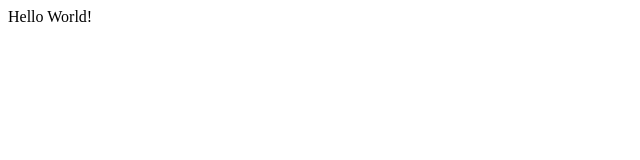
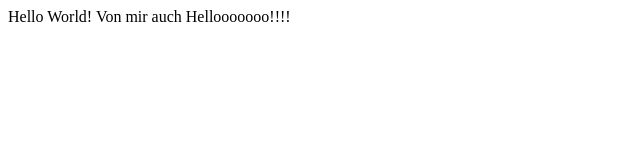
Before and after one commit to MrLukas516/MrPringles, a plain HTML site: page index.html in a window 1280 px wide. Shown: the whole page, without its empty margins (0-640 px from the left). Drawn offline with Linux system fonts and the light colour scheme.

Commit message:
Muhhhahahha

```diff
--- a/index.html
+++ b/index.html
@@ -4,5 +4,6 @@
 	</head>
 	<body>
 		Hello World!
+		Von mir auch Hellooooooo!!!!
 	</body>
 </html>
--- a/js/init.js
+++ b/js/init.js
@@ -0,0 +1 @@
+hello
```
